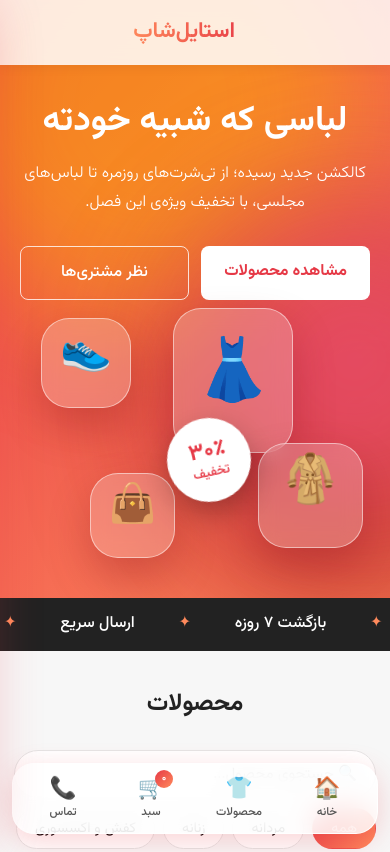
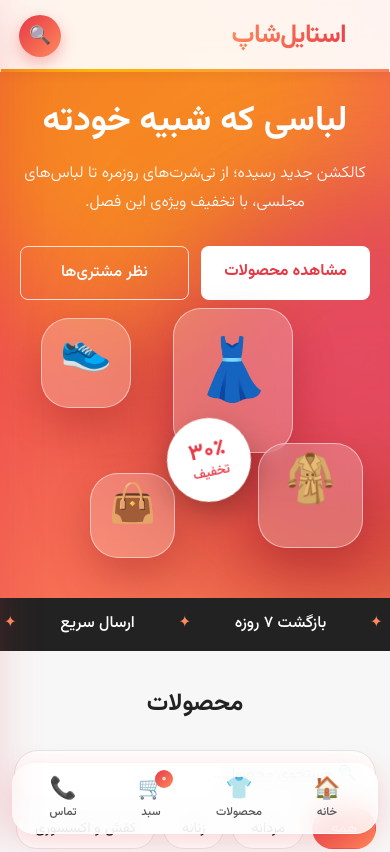
Before and after one commit to JUPITERRR7/my-shop, a plain HTML site: page index.html in a window 390 px wide. Shown: the top 852 px of the page. Drawn offline with Linux system fonts and the light colour scheme.

Commit message:
Add files via upload

```diff
--- a/index.html
+++ b/index.html
@@ -27,6 +27,7 @@
       <span class="cart-label">سبد خرید</span>
       <span class="cart-badge" id="cart-count">۰</span>
     </div>
+    <button type="button" class="header-search" id="header-search" aria-label="جستجوی محصول">🔍</button>
   </header>
 
   <!-- بنر -->
--- a/script.js
+++ b/script.js
@@ -514,6 +514,14 @@ $("bottom-cart").addEventListener("click", function () {
   openPanel(drawer);
 });
 
+// ===== دکمه‌ی جستجو در هدر موبایل =====
+$("header-search").addEventListener("click", function () {
+  $("products").scrollIntoView({ behavior: "smooth" });
+  setTimeout(function () {
+    $("search").focus({ preventScroll: true });
+  }, 500);
+});
+
 // ===== شروع =====
 renderProducts();
 renderCart();
--- a/style.css
+++ b/style.css
@@ -727,17 +727,52 @@ nav a:hover::after { width: 100%; }
 /* حس لمس دکمه‌ها */
 .product-card:active { transform: scale(0.97); }
 .btn:active, .checkout-btn:active, .btn-ghost:active { transform: scale(0.97); }
+.header-search { display: none; }
 
 /* ===== موبایل ===== */
 @media (max-width: 720px) {
-  body { padding-bottom: 92px; }
+  .footer { padding-bottom: 110px; }
   nav { display: none; }
 
-  /* هدر: فقط لوگو، سبد میره پایین */
-  .header { padding: 12px 18px; justify-content: center; }
+    /* هدر موبایل: لوگو + دکمه‌ی جستجو */
+  .header {
+    padding: 12px 18px;
+    justify-content: space-between;
+    background: rgba(255, 255, 255, 0.92);
+  }
+  .header::after {
+    content: "";
+    position: absolute;
+    right: 0;
+    left: 0;
+    bottom: -1px;
+    height: 3px;
+    background: linear-gradient(90deg, #e63946, #ffb703, #ff8a5c, #e63946);
+    background-size: 200% auto;
+    animation: shine 5s linear infinite;
+    transition: opacity 0.3s ease;
+  }
   .header.scrolled { top: 10px; left: 12px; right: 12px; }
+  .header.scrolled::after { opacity: 0; }
+
   .header .cart { display: none; }
-  .logo { font-size: 1.35rem; }
+  .logo { font-size: 1.6rem; letter-spacing: -0.5px; }
+
+  .header-search {
+    display: flex;
+    align-items: center;
+    justify-content: center;
+    width: 42px;
+    height: 42px;
+    border: none;
+    border-radius: 50%;
+    background: linear-gradient(135deg, #e63946, #ff8a5c);
+    font-size: 1.1rem;
+    cursor: pointer;
+    box-shadow: 0 6px 16px rgba(230, 57, 70, 0.35);
+    transition: transform 0.2s ease;
+  }
+  .header-search:active { transform: scale(0.9); }
 
   /* بنر */
   .hero { padding: 100px 20px 0; }
```
